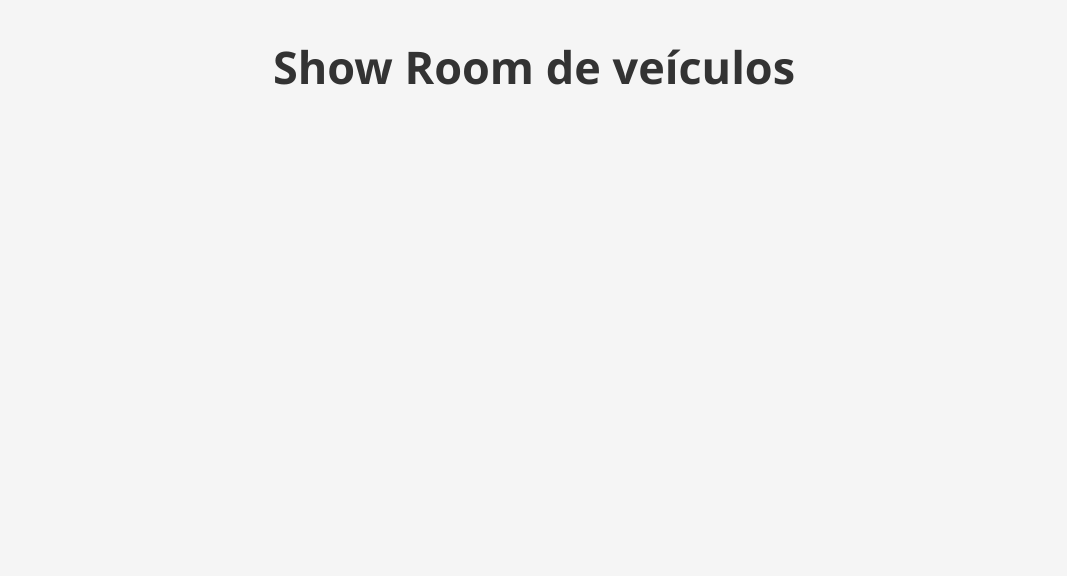
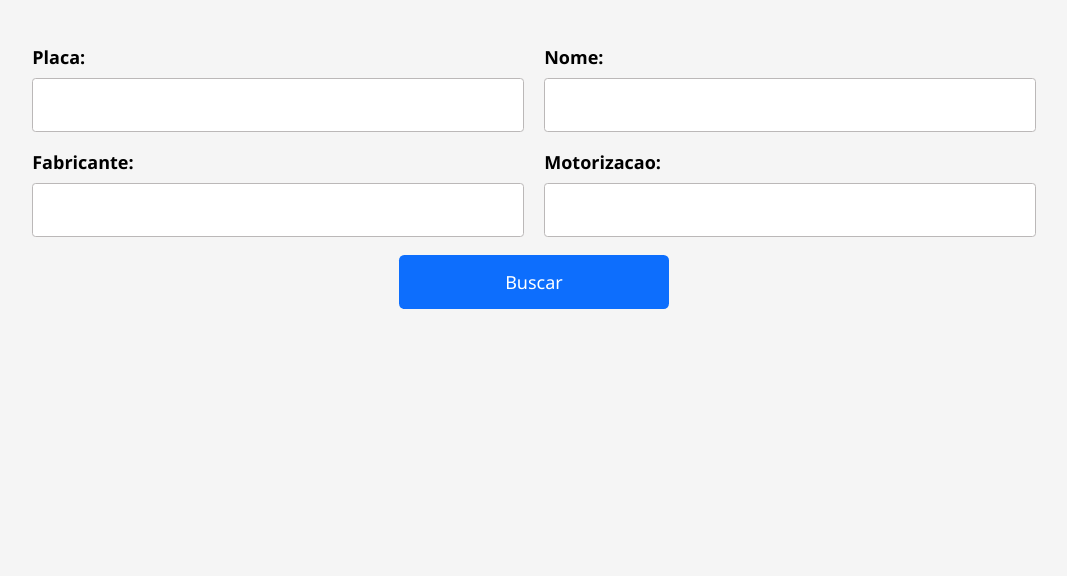
Before and after one commit to Layonj3000/Car-Rental-Website, a PHP site: page /views/area-publica/showRoom.php in a window 1280 px wide. Shown: the part 100-676 px from the top of the page, without its empty margins (106-1173 px from the left). Run offline with PHP 8.4, Linux system fonts and the light colour scheme; the visitor is signed in with stand-in values (Sample User, id 1); data that the repository does not hold is empty.

Commit message:
feat: adicionando busca no show room

```diff
--- a/views/area-publica/showRoom.php
+++ b/views/area-publica/showRoom.php
@@ -1,12 +1,39 @@
 <?php
-include_once '../../model/veiculo.inc.php';
-include_once '../includes/cabecalho.inc.php';
-$veiculos = $_SESSION['veiculos'];
+    include_once '../../model/veiculo.inc.php';
+    include_once '../includes/cabecalho.inc.php';
+    $veiculos = $_SESSION['veiculos'];
 ?>
 
-<div class="showroom-container">
-    <h1 class="showroom-title">Show Room de veículos</h1>
+    <div class="form-padrao">
 
+        <form action="../../controlers/controlerVeiculo.php">
+            <div class="padrao">
+                <label for="placa">Placa:</label>
+                <input type="text" name="placa">
+            </div>
+
+            <div class="padrao">
+                <label for="nomeVeiculo">Nome:</label>
+                <input type="text" name="nomeVeiculo">
+            </div>
+
+            <div class="padrao">
+                <label for="fabricante">Fabricante:</label>
+                <input type="text" name="fabricante">
+            </div>
+
+            <div class="padrao">
+                <label for="motorizacao">Motorizacao:</label>
+                <input type="text" name="motorizacao">
+            </div>
+
+            <input type="hidden" name="opcao" value="7">
+
+            <div class="botoes">
+                <input type="submit" value="Buscar">
+            </div>
+        </form>
+    </div>
     <div class="veiculos-grid-wrapper">
         <div class="veiculos-grid">
             <?php
```
Also changed, not shown: controlers/controlerVeiculo.php (+17 -0 lines), utils/funcoesUteis.php (+2 -7 lines).
